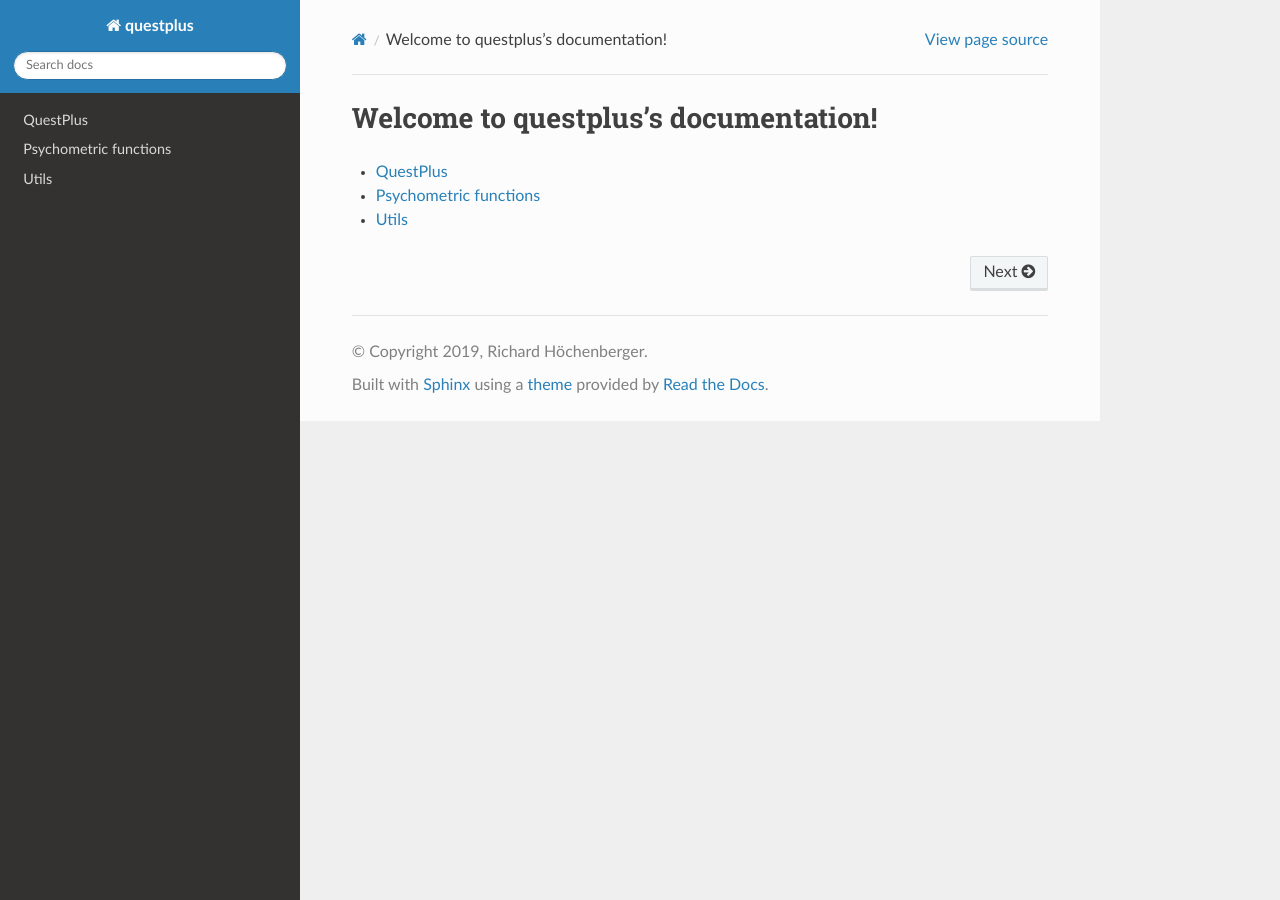
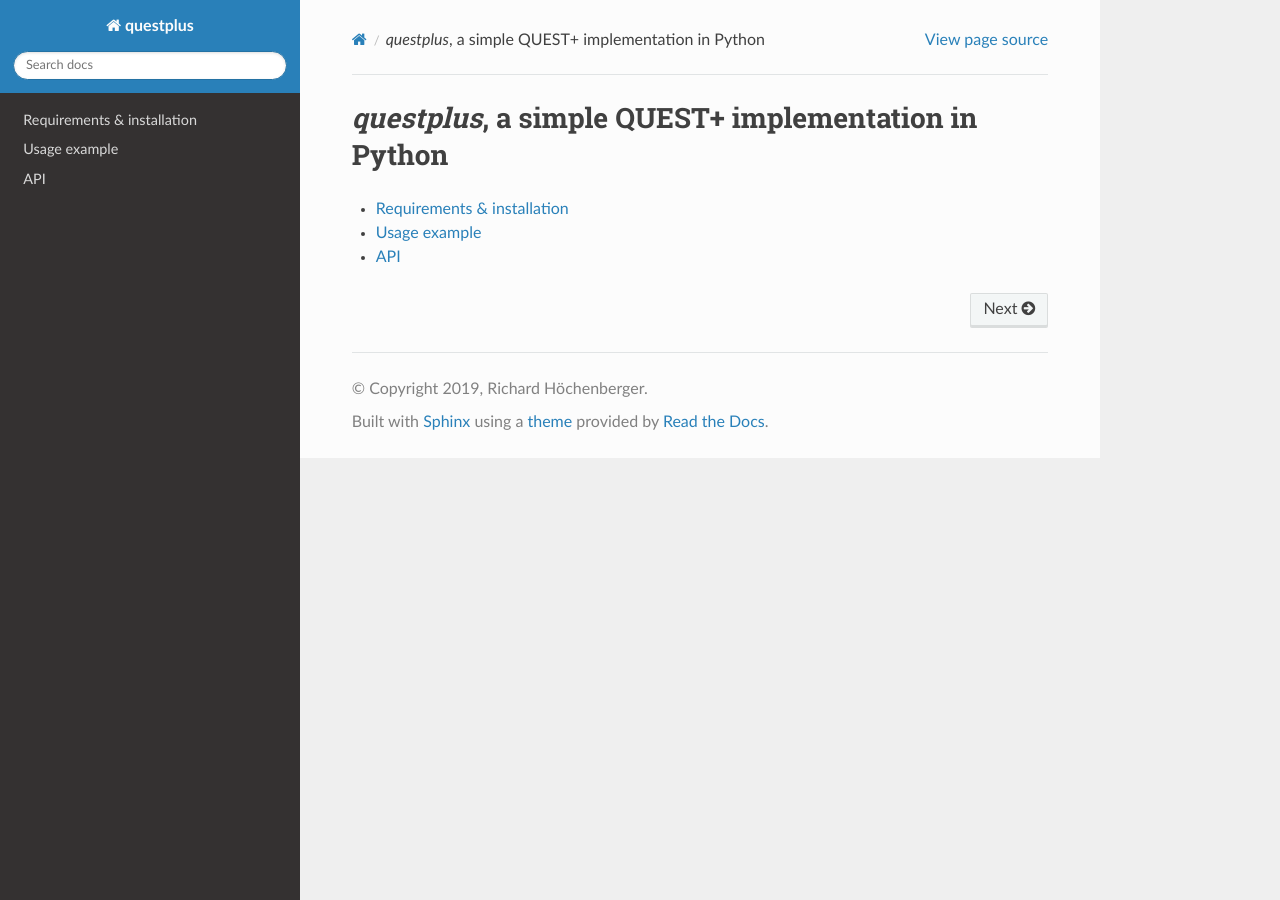
Before and after one commit to hoechenberger/questplus, a Sphinx documentation site: the page built from doc/source/index.rst, in a window 1280 px wide. Built offline with Sphinx 7.4.7 and the Read the Docs theme 2.0.0, drawn with Linux system fonts in a browser that asks for light colours.

Commit message:
DOC: Update docs, enable RTD support

```diff
--- /dev/null
+++ b/doc/requirements-rtd.txt
@@ -0,0 +1,3 @@
+# Requirements file for readthedocs.
+
+sphinx-autodoc-typehints
--- a/doc/source/conf.py
+++ b/doc/source/conf.py
@@ -30,13 +30,16 @@ author = 'Richard Höchenberger'
 # Add any Sphinx extension module names here, as strings. They can be
 # extensions coming with Sphinx (named 'sphinx.ext.*') or your custom
 # ones.
-extensions = ['sphinx.ext.autodoc',
+extensions = ['recommonmark',  # markdown support
+              'sphinx.ext.autodoc',
               'sphinx.ext.autosummary',
               # 'sphinx.ext.viewcode',
               'sphinx.ext.napoleon',
               'sphinx_autodoc_typehints',  # needs to be loaded AFTER napoleon
               # 'sphinx.ext.coverage'
               ]
+
+# needs_sphinx = '2.0'
 
 # Add any paths that contain templates here, relative to this directory.
 templates_path = ['_templates']
--- a/doc/source/index.rst
+++ b/doc/source/index.rst
@@ -1,9 +1,10 @@
-Welcome to questplus's documentation!
-=====================================
+`questplus`, a simple QUEST+ implementation in Python
+=====================================================
 
 .. toctree::
-   :maxdepth: 2
+   :maxdepth: 1
 
-    QuestPlus <qp.rst>
-    Psychometric functions <psychometric_function.rst>
-    Utils <utils.rst>
+    Requirements & installation <installation.md>
+    Usage example <usage_example.md>
+
+    API <api.rst>
```
Also changed, not shown: doc/source/api.rst (added, +9 -0 lines), doc/source/installation.md (added, +20 -0 lines), doc/source/usage_example.md (added, +55 -0 lines), .readthedocs.yml (added), 1 other file.
